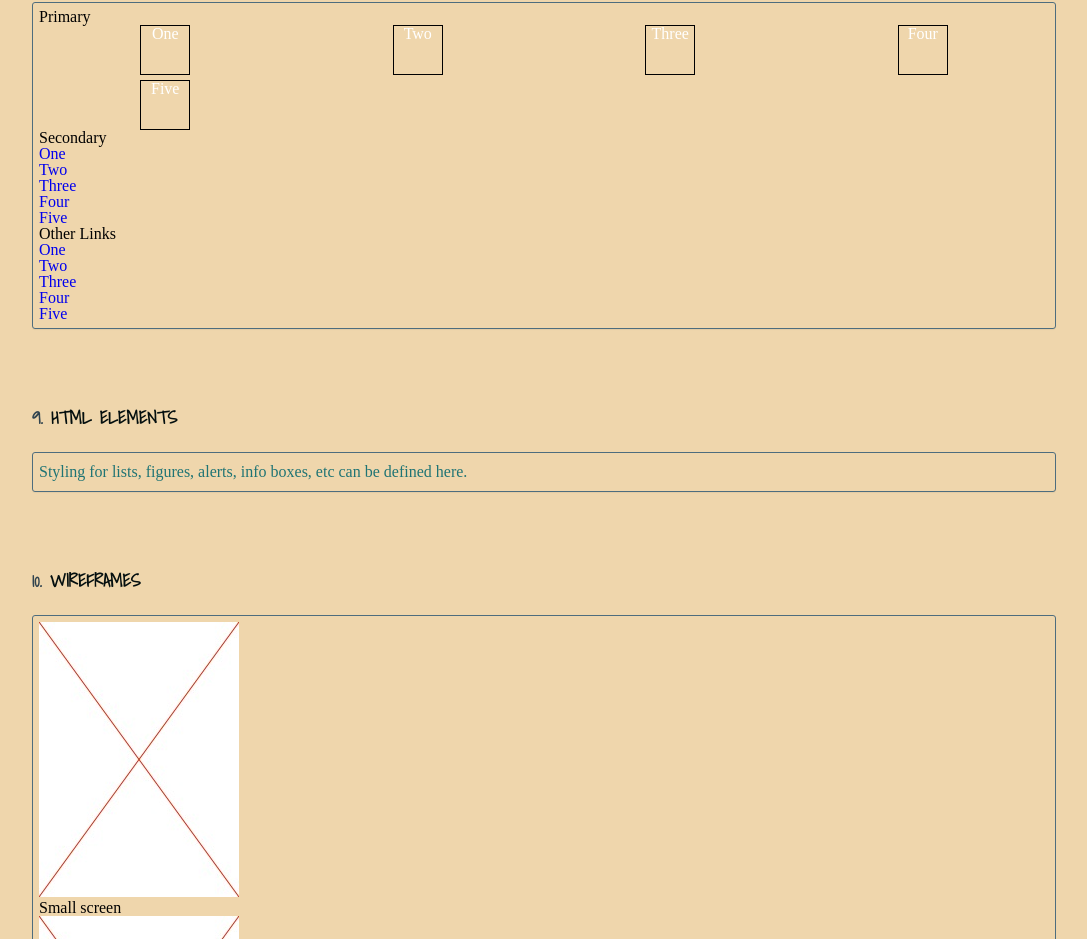
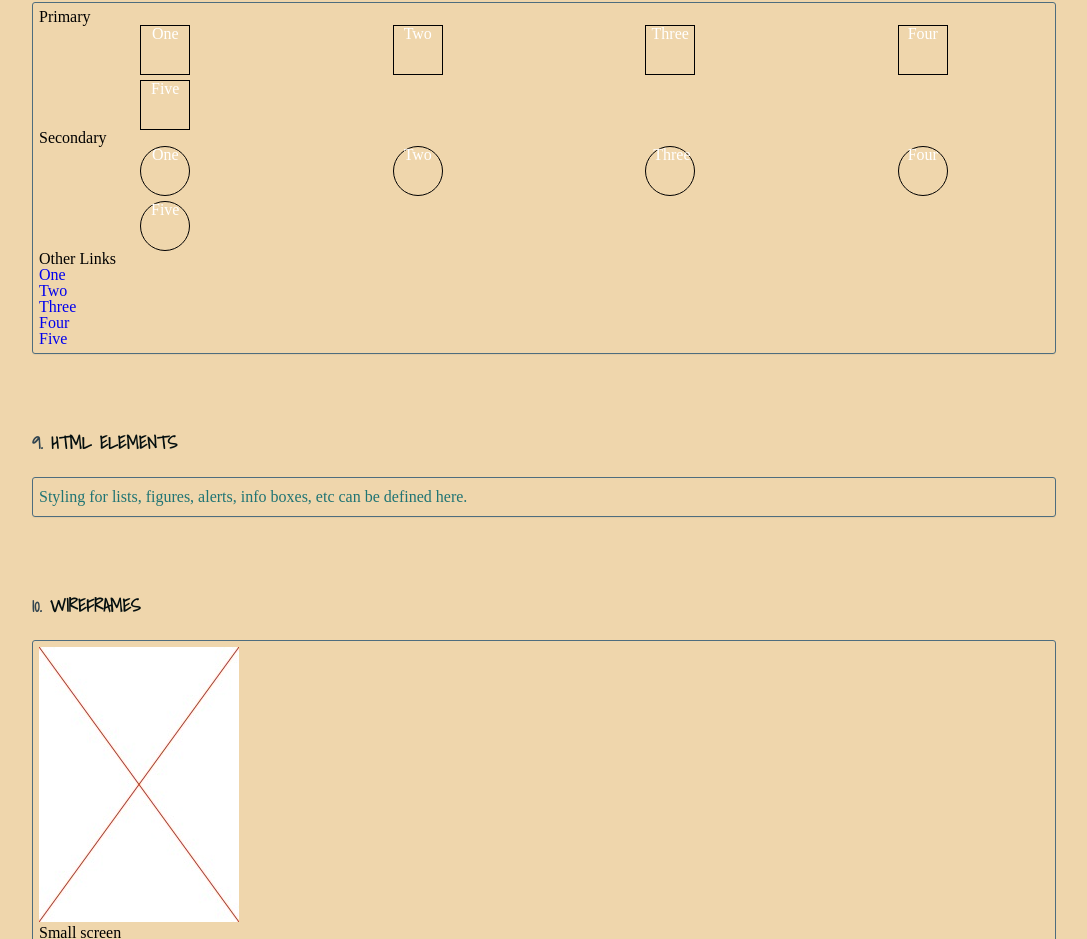
Before and after one commit to ABunderson/GroupProject331.github.io, a website built with Parcel: page style-guide-template-parcel/src/index.html in a window 1280 px wide. Shown: the part 2518-3457 px from the top of the page, without its empty margins (96-1183 px from the left). Built offline with nearby package versions, Linux system fonts and the light colour scheme; a web font is replaced by a local one.

Commit message:
secondary nav

```diff
--- a/style-guide-template-parcel/src/scss/partials/_navigation.scss
+++ b/style-guide-template-parcel/src/scss/partials/_navigation.scss
@@ -139,11 +139,28 @@ header {
     height: 50px;
     text-align: center;
     border: solid 1px black;
-    margin-left: auto;
-    margin-right: auto;
-
     a {
       color: white;
     }
   }
 }
+
+
+.cd-secondary-nav ul {
+    display: grid;
+    grid-template-columns: 1fr 1fr 1fr 1fr;
+    justify-items: center;
+    row-gap: 5px;
+
+    li {
+      width: 50px;
+      height: 50px;
+      text-align: center;
+      border: solid 1px black;
+      border-radius: 50px;
+      a {
+        color: white;
+        padding: 7px;
+      }
+    }
+  }
```
